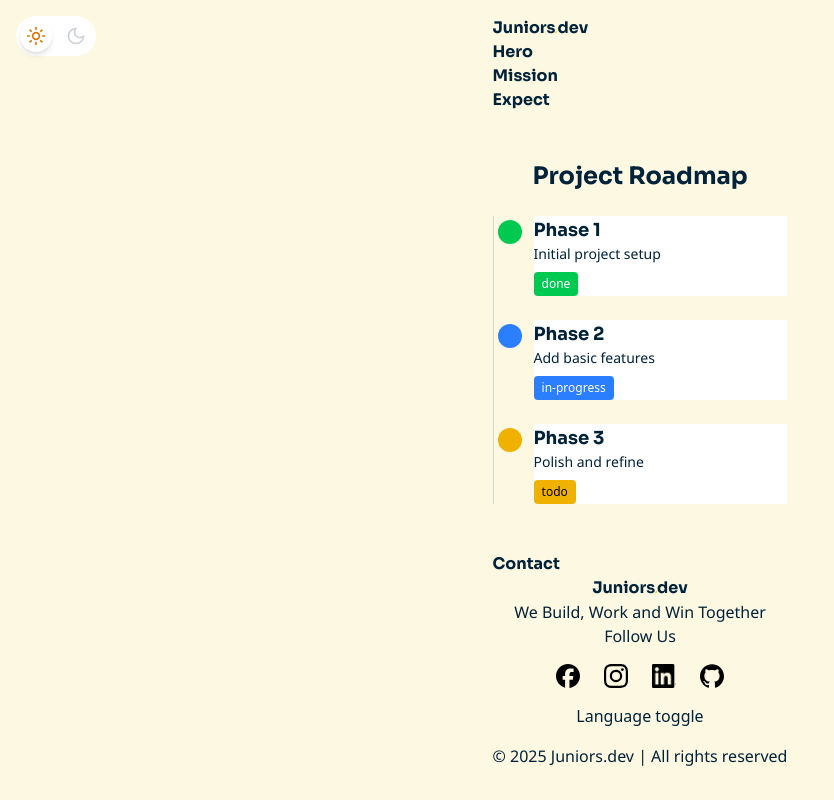
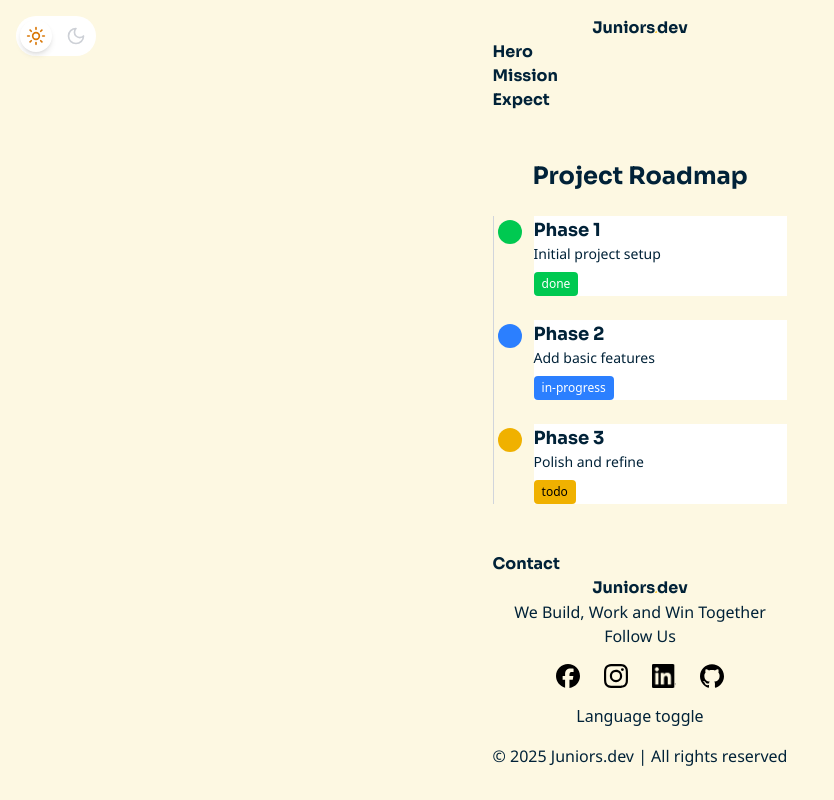
Before and after one commit to Juniors-Dev/Juniors.dev, a React (Vite) app: page / in a window 1280 px wide. Shown: the whole page, without its empty margins (0-834 px from the left). Built offline with nearby package versions, Linux system fonts and the light colour scheme.

Commit message:
style: add justify-center

```diff
--- a/src/components/ui/Header.jsx
+++ b/src/components/ui/Header.jsx
@@ -1,8 +1,8 @@
 function Header() {
   return (
     <header>
-      <div className="">
-        <h5 className="text-[var(--h5-size)] bold">
+      <div className="flex justify-center">
+        <h5 className="text-[var(--h5-size)]">
           Juniors<img src="src/assets/ducky1.svg" className="w-0.5 inline align-baseline"></img>dev
         </h5>
       </div>
```
